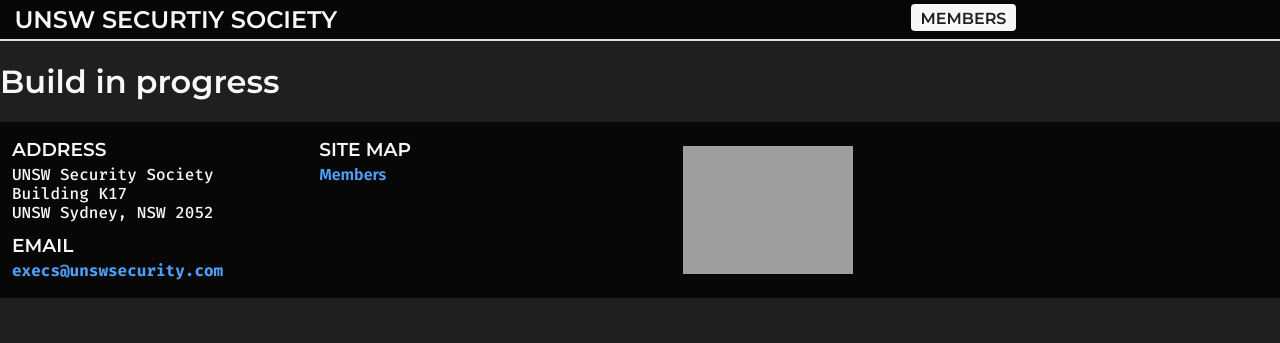
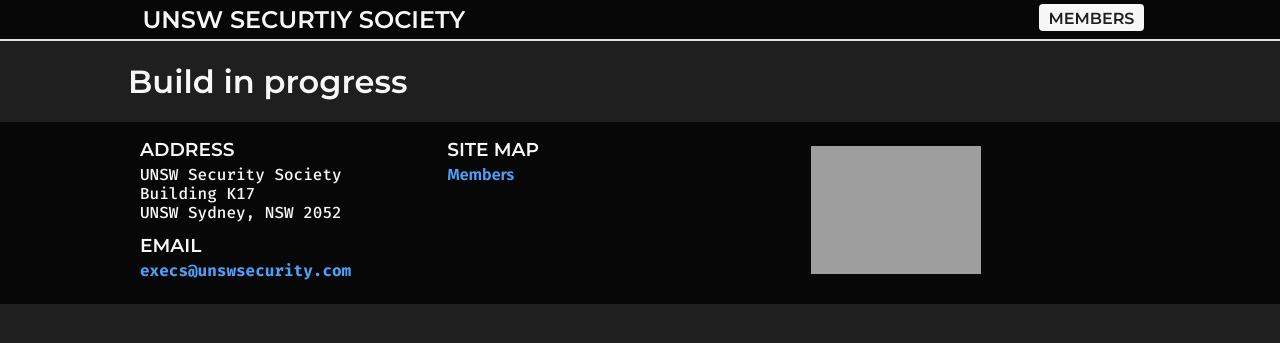
Before and after one commit to andrewjbennett/unswsecurity.com, a Jekyll site: the page built from index.md, in a window 1280 px wide. Shown: the top 343 px of the page. Built offline with Jekyll 4.4.1, drawn with Linux system fonts in a browser that asks for light colours.

Commit message:
Removed https and fixed align

```diff
--- a/_config.yml
+++ b/_config.yml
@@ -12,7 +12,7 @@
 
 # Template Keys
 baseurl: "" # the subpath of your site, e.g. /blog
-url: "https://www.unswsecurity.com" # the base hostname & protocol for your site, e.g. http://example.com
+url: "http://www.unswsecurity.com" # the base hostname & protocol for your site, e.g. http://example.com
 
 # Defaults
 defaults:
--- a/_sass/blocks.scss
+++ b/_sass/blocks.scss
@@ -47,4 +47,9 @@
 .content-wrap {
   min-width: $content-min;
   max-width: $content-max;
+  margin: 0 auto;
+  overflow: hidden;
+  display: block;
+  float: none;
+  clear: both;
 }
```
